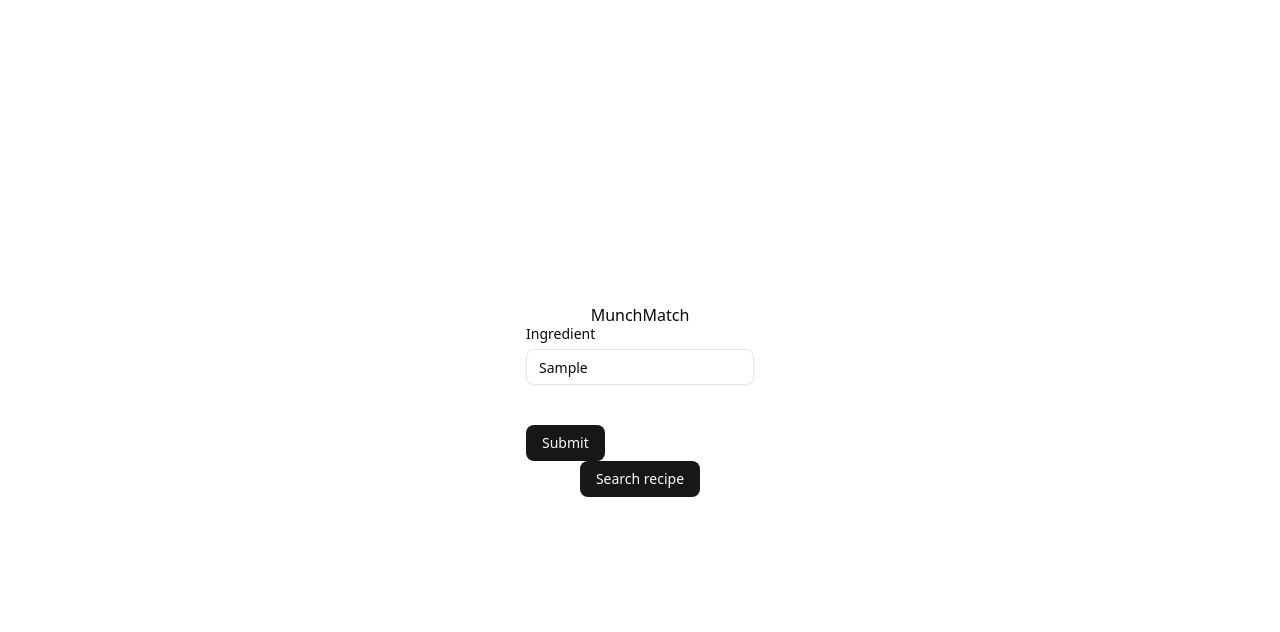
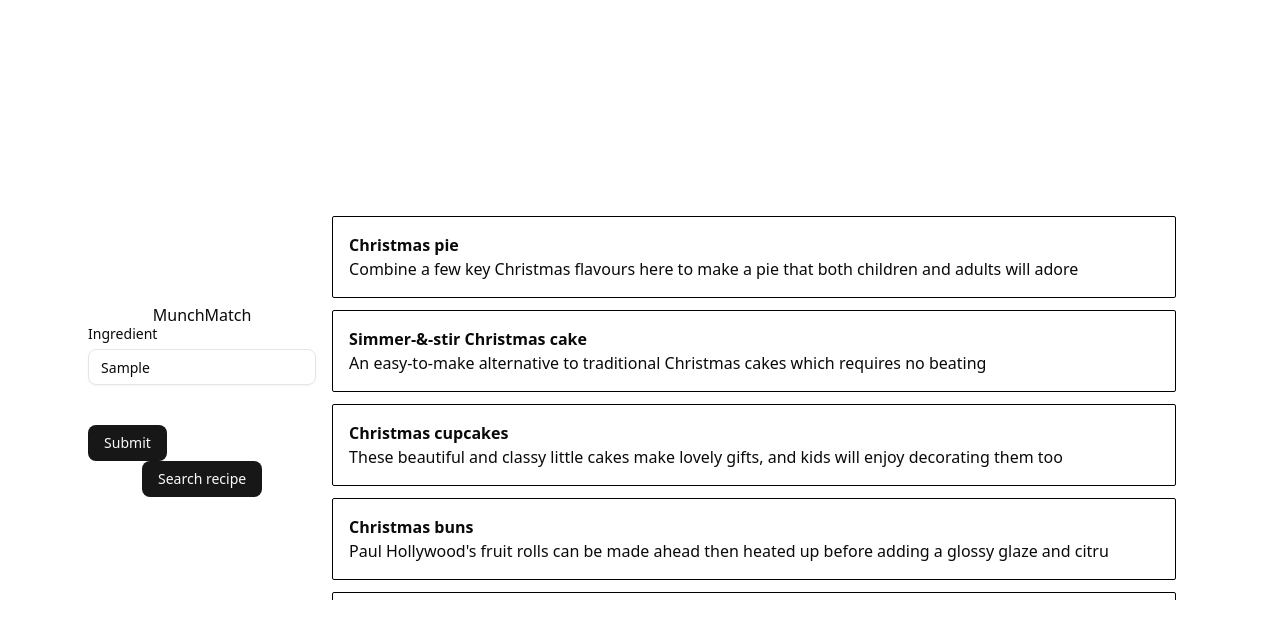
Before and after one commit to jomkv/MunchMatch, a Next.js app: page / in a window 1280 px wide. Both pictures are taken after typing "Sample" into the empty fields and a click on the button "Search recipe". Shown: the top 632 px of the page. Built offline with nearby package versions, Linux system fonts and the light colour scheme.

Commit message:
feat: adding of ingredients, displaying of results

```diff
--- a/app/page.tsx
+++ b/app/page.tsx
@@ -1,5 +1,6 @@
 "use client";
 
+import { IIngredients, IRecipes } from "@/@types/recipe";
 import { Button } from "@/components/ui/button";
 import {
   Form,
@@ -15,13 +16,17 @@ import { zodResolver } from "@hookform/resolvers/zod";
 import { useState } from "react";
 import { useForm } from "react-hook-form";
 import { z } from "zod";
+import data from "@/data/recipes.json";
+import Recipes from "@/components/recipes/recipes";
 
 const formSchema = z.object({
   ingredient: z.string().min(1, "Please enter an ingredient"),
 });
 
 export default function Home() {
-  const [ingredients, setIngredients] = useState<string[]>([]);
+  const [ingredients, setIngredients] = useState<IIngredients>([]);
+  const [recipes, setRecipes] = useState<IRecipes>([]);
+  const recipeData: IRecipes = data as IRecipes;
 
   const form = useForm<z.infer<typeof formSchema>>({
     resolver: zodResolver(formSchema),
@@ -46,6 +51,33 @@ export default function Home() {
     setIngredients(updatedIngredients);
   };
 
+  /**
+   * Returns recipes that can be made with the given ingredients.
+   * Ignores quantities, matches ingredient names as substrings (case-insensitive).
+   */
+  const findRecipesByIngredients = () => {
+    // Normalize user ingredients
+    const normalizedIngredients = ingredients.map((i) =>
+      i.trim().toLowerCase()
+    );
+
+    const recipeResults = recipeData.filter((recipe) => {
+      // Normalize recipe ingredients
+      const normalizedRecipeIngredients = recipe.Ingredients.map(
+        (ing: string) => ing.toLowerCase()
+      );
+
+      // Check if every user ingredient is present in any recipe ingredient
+      return normalizedIngredients.every((ingredient) =>
+        normalizedRecipeIngredients.some((recipeIngredient) =>
+          recipeIngredient.includes(ingredient)
+        )
+      );
+    });
+
+    setRecipes(recipeResults);
+  };
+
   return (
     <div className="w-screen h-screen flex items-center justify-center">
       <div className="flex flex-col items-center justify-center">
@@ -65,9 +97,7 @@ export default function Home() {
                     <Input placeholder="shadcn" {...field} />
                   </FormControl>
                   <FormDescription>
-                    {ingredients.map((ingredient, index) => (
-                      <p key={index}>{ingredient}</p>
-                    ))}
+                    {ingredients.map((ingredient) => ingredient)}
                   </FormDescription>
                   <FormMessage />
                 </FormItem>
@@ -76,8 +106,9 @@ export default function Home() {
             <Button type="submit">Submit</Button>
           </form>
         </Form>
-        <Button>Search recipe</Button>
+        <Button onClick={findRecipesByIngredients}>Search recipe</Button>
       </div>
+      <Recipes data={recipes} />
     </div>
   );
 }
--- /dev/null
+++ b/components/recipes/recipeCard.tsx
@@ -0,0 +1,18 @@
+type RecipeCardProps = {
+  title: string;
+  description: string | null;
+};
+
+export default function RecipeCard({ title, description }: RecipeCardProps) {
+  return (
+    <div className="w-full cursor-pointer transition-transform duration-200 hover:scale-102 p-[1rem] border-1 rounded-xs border-solid border-black">
+      <p className="font-bold">{title}</p>
+      <p>
+        {description?.substring(
+          0,
+          description.length < 100 ? description.length : 100
+        )}
+      </p>
+    </div>
+  );
+}
--- /dev/null
+++ b/components/recipes/recipes.tsx
@@ -0,0 +1,20 @@
+import { IRecipes } from "@/@types/recipe";
+import RecipeCard from "./recipeCard";
+
+type RecipesProps = {
+  data: IRecipes;
+};
+
+export default function Recipes({ data }: RecipesProps) {
+  return (
+    <div className="max-h-[50vh] flex flex-col gap-3 overflow-auto p-[1rem]">
+      {data.map((recipe, index) => (
+        <RecipeCard
+          key={index}
+          title={recipe.Name}
+          description={recipe.Description}
+        />
+      ))}
+    </div>
+  );
+}
```
Also changed, not shown: @types/recipe.d.ts (added, +15 -0 lines), components/recipes/recipeModal.tsx (added).
